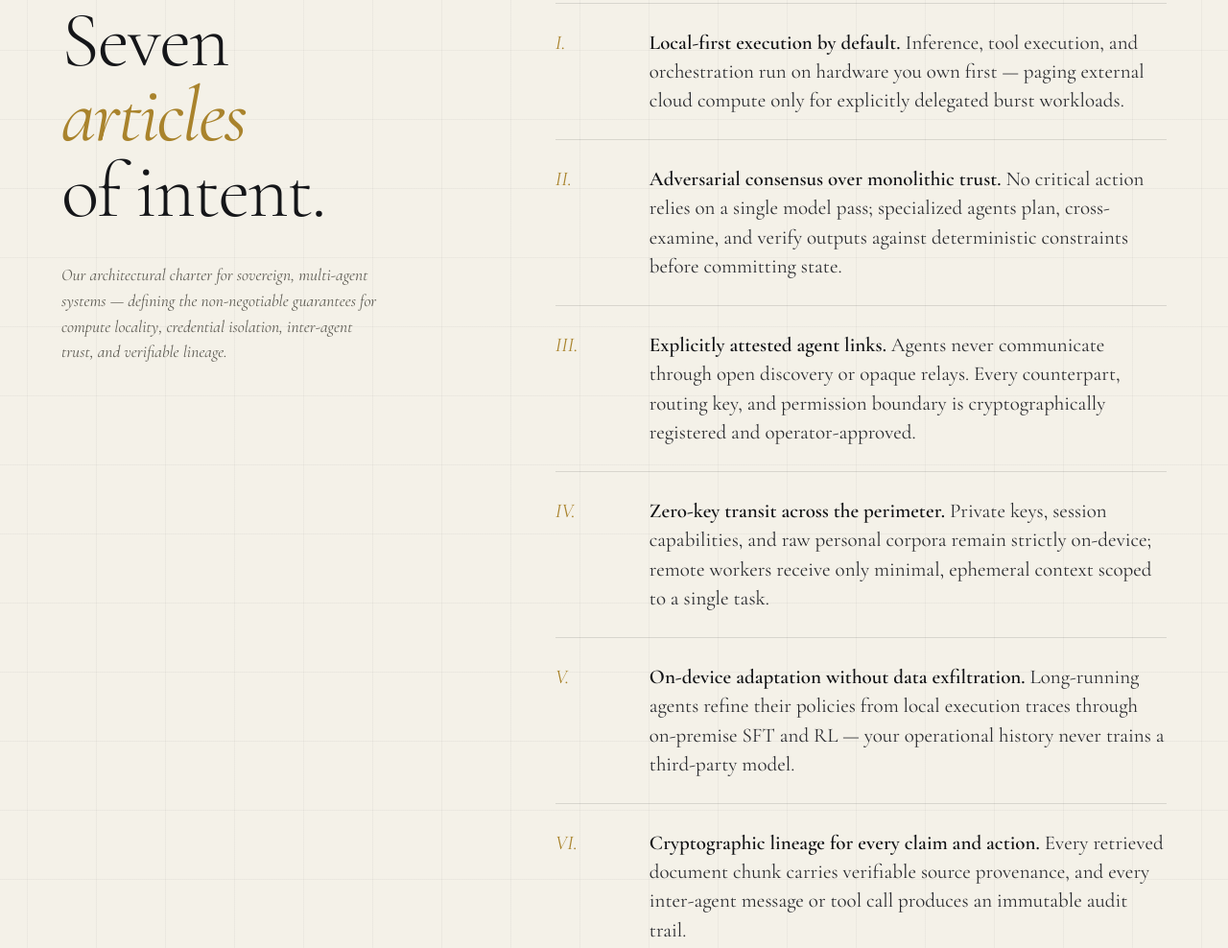
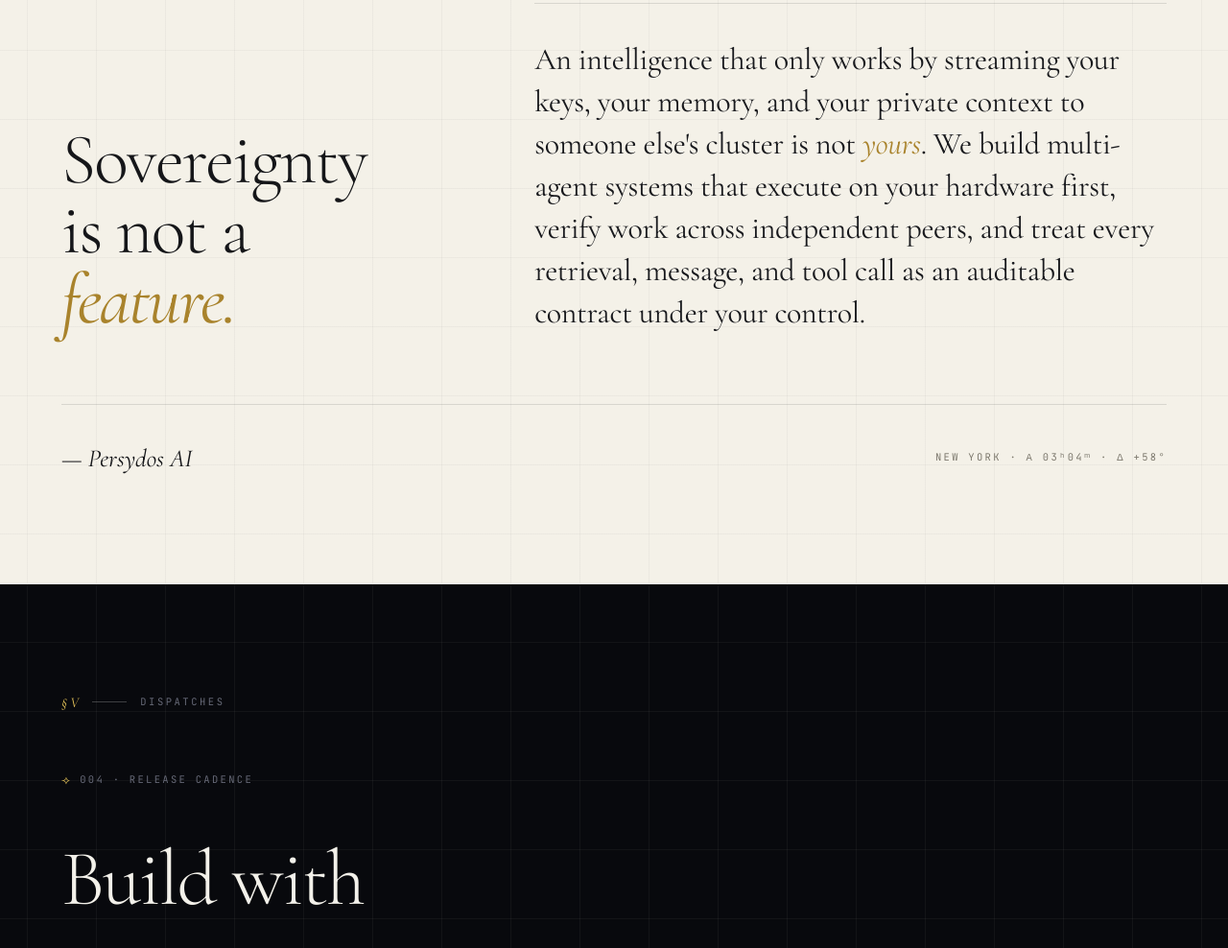
Before and after one commit to persydos-ai/persydos-ai.github.io, a plain HTML site: page index.html in a window 1280 px wide. Shown: the part 3651-4639 px from the top of the page at 96% size. Drawn offline with nearby package versions, Linux system fonts and the light colour scheme.

Commit message:
Simplify Manifesto section to a single statement

```diff
--- a/index.html
+++ b/index.html
@@ -798,21 +798,20 @@
 
     .manifesto-grid {
       display: grid;
-      grid-template-columns: 0.82fr 1.18fr;
+      grid-template-columns: 0.78fr 1.22fr;
       gap: 72px;
-      align-items: start;
+      align-items: end;
       margin-top: 32px;
-      margin-bottom: 80px;
+      margin-bottom: 72px;
     }
 
     .manifesto-title {
       font-family: var(--font-serif);
       font-weight: 300;
-      font-size: clamp(58px, 6.4vw, 88px);
-      line-height: 0.96;
+      font-size: clamp(54px, 5.8vw, 82px);
+      line-height: 0.98;
       letter-spacing: -0.025em;
       color: var(--text-cream-dark);
-      margin-bottom: 36px;
     }
 
     .manifesto-title em {
@@ -822,46 +821,23 @@
       color: var(--bronze);
     }
 
-    .manifesto-note {
-      font-family: var(--font-serif);
-      font-style: italic;
-      font-size: 17.5px;
-      line-height: 1.52;
-      color: var(--text-cream-muted);
-      max-width: 340px;
-    }
-
-    .articles-list {
+    .manifesto-statement-wrap {
       border-top: 1px solid var(--border-cream);
-    }
-
-    .article-row {
-      display: grid;
-      grid-template-columns: 82px 1fr;
-      gap: 16px;
-      padding: 25px 0;
-      border-bottom: 1px solid var(--border-cream);
-      align-items: baseline;
-    }
-
-    .article-num {
-      font-family: var(--font-serif);
-      font-style: italic;
-      font-size: 21px;
-      color: var(--bronze);
-    }
-
-    .article-text {
+      padding-top: 36px;
+    }
+
+    .manifesto-statement {
       font-family: var(--font-serif);
       font-weight: 400;
-      font-size: 21px;
-      line-height: 1.44;
-      color: #2b2c30;
-    }
-
-    .article-text strong {
-      font-weight: 600;
-      color: #111215;
+      font-size: clamp(25px, 2.5vw, 34px);
+      line-height: 1.38;
+      letter-spacing: -0.01em;
+      color: #18191d;
+    }
+
+    .manifesto-statement em {
+      font-style: italic;
+      color: var(--bronze);
     }
 
     .manifesto-footer {
@@ -1557,66 +1533,26 @@
       <div class="manifesto-grid">
         <div>
           <h2 class="manifesto-title">
-            Seven<br />
-            <em>articles</em><br />
-            of intent.
+            Sovereignty<br />
+            is not a<br />
+            <em>feature.</em>
           </h2>
-          <p class="manifesto-note">
-            Our architectural charter for sovereign, multi-agent systems —
-            defining the non-negotiable guarantees for compute locality,
-            credential isolation, inter-agent trust, and verifiable lineage.
+        </div>
+
+        <div class="manifesto-statement-wrap">
+          <p class="manifesto-statement">
+            An intelligence that only works by streaming your keys, your memory,
+            and your private context to someone else's cluster is not <em>yours</em>.
+            We build multi-agent systems that execute on your hardware first,
+            verify work across independent peers, and treat every retrieval,
+            message, and tool call as an auditable contract under your control.
           </p>
         </div>
-
-        <div class="articles-list">
-          <div class="article-row">
-            <span class="article-num">I.</span>
-            <p class="article-text">
-              <strong>Local-first execution by default.</strong> Inference, tool execution, and orchestration run on hardware you own first — paging external cloud compute only for explicitly delegated burst workloads.
-            </p>
-          </div>
-          <div class="article-row">
-            <span class="article-num">II.</span>
-            <p class="article-text">
-              <strong>Adversarial consensus over monolithic trust.</strong> No critical action relies on a single model pass; specialized agents plan, cross-examine, and verify outputs against deterministic constraints before committing state.
-            </p>
-          </div>
-          <div class="article-row">
-            <span class="article-num">III.</span>
-            <p class="article-text">
-              <strong>Explicitly attested agent links.</strong> Agents never communicate through open discovery or opaque relays. Every counterpart, routing key, and permission boundary is cryptographically registered and operator-approved.
-            </p>
-          </div>
-          <div class="article-row">
-            <span class="article-num">IV.</span>
-            <p class="article-text">
-              <strong>Zero-key transit across the perimeter.</strong> Private keys, session capabilities, and raw personal corpora remain strictly on-device; remote workers receive only minimal, ephemeral context scoped to a single task.
-            </p>
-          </div>
-          <div class="article-row">
-            <span class="article-num">V.</span>
-            <p class="article-text">
-              <strong>On-device adaptation without data exfiltration.</strong> Long-running agents refine their policies from local execution traces through on-premise SFT and RL — your operational history never trains a third-party model.
-            </p>
-          </div>
-          <div class="article-row">
-            <span class="article-num">VI.</span>
-            <p class="article-text">
-              <strong>Cryptographic lineage for every claim and action.</strong> Every retrieved document chunk carries verifiable source provenance, and every inter-agent message or tool call produces an immutable audit trail.
-            </p>
-          </div>
-          <div class="article-row">
-            <span class="article-num">VII.</span>
-            <p class="article-text">
-              <strong>Open protocols and replaceable primitives.</strong> Every layer speaks inspectable, standard interfaces — from OpenAI-compatible inference kernels to MCP daemons — so you can audit, swap, or self-host the entire stack.
-            </p>
-          </div>
-        </div>
       </div>
 
       <div class="manifesto-footer">
-        <div class="manifesto-sig">— Persydos, et alii</div>
-        <div class="manifesto-date">AUG 12 · 2024 · 03ʰ04ᵐ</div>
+        <div class="manifesto-sig">— Persydos AI</div>
+        <div class="manifesto-date">NEW YORK · Α 03ʰ04ᵐ · Δ +58°</div>
       </div>
     </div>
   </section>
```
